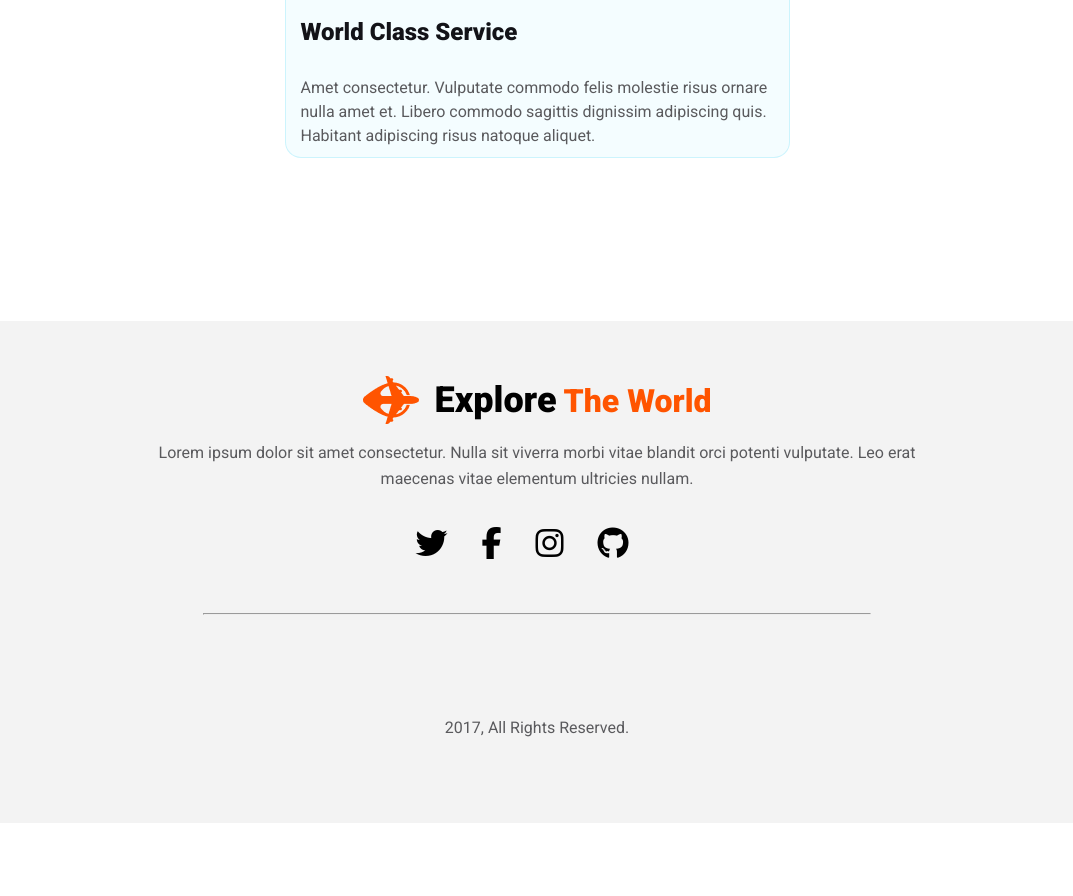
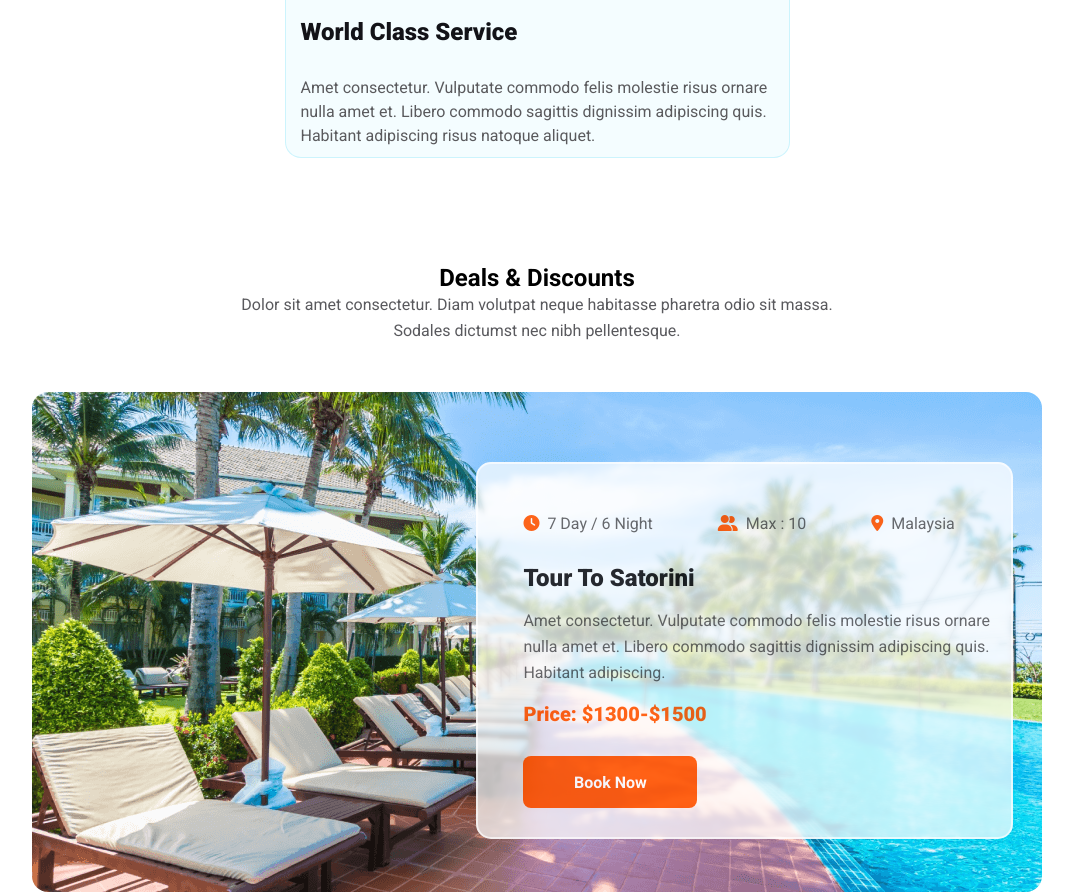
Before and after one commit to nayemkhan1999/Explore-The-World-Travel-Ture, a plain HTML site: page index.html in a window 1280 px wide. Shown: the part 3318-4214 px from the top of the page, without its empty margins (103-1176 px from the left). Before the commit the page ends 4141 px from the top, so only its background shows below. Drawn offline with Linux system fonts and the light colour scheme.

Commit message:
Optional Section Starts hare and responsive

```diff
--- a/index.html
+++ b/index.html
@@ -23,10 +23,11 @@
       <section class="section-one">
         <nav class="nav-bar">
           <div class="logo">
-            <img src="Images/Group 40071 (2).png" alt="" />
+            <img id="nav-logo" src="Images/Group 40071 (2).png" alt="" />
             <h1 class="text-primary">
               <span class="explore-btn">Explore</span> The World
             </h1>
+            <div id="check"><i class="fas fa-bars"></i></div>
           </div>
 
           <div class="menu">
@@ -191,6 +192,48 @@
       </section>
       <!-- Section three Ends hare
       =============================-->
+
+      <!-- Section four Starts hare
+      =============================-->
+      <section class="main-section-four">
+        <h1 class="gallery-heading">Deals & Discounts</h1>
+        <p class="gallery-article">
+          Dolor sit amet consectetur. Diam volutpat neque habitasse pharetra
+          odio sit massa. Sodales dictumst nec nibh pellentesque.
+        </p>
+        <div class="background-img">
+          <div class="book-now">
+            <h6 class="book-now-text">
+              <span class="book-now-icon"
+                ><i class="fa-solid fa-clock"></i></span
+              >7 Day / 6 Night
+            </h6>
+            <h6 class="book-now-text">
+              <span class="book-now-icon"
+                ><i class="fa-solid fa-user-group"></i></span
+              >Max : 10
+            </h6>
+            <h6 class="book-now-text">
+              <span class="book-now-icon"
+                ><i class="fa-solid fa-location-dot"></i></span
+              >Malaysia
+            </h6>
+
+            <div class="book-now2">
+              <h1 class="book-now2-text">Tour To Satorini</h1>
+              <p class="book-now2-article">
+                Amet consectetur. Vulputate commodo felis molestie risus ornare
+                nulla amet et. Libero commodo sagittis dignissim adipiscing
+                quis. Habitant adipiscing.
+              </p>
+              <p class="book-now2-price">Price: $1300-$1500</p>
+              <button class="common-btn">Book Now</button>
+            </div>
+          </div>
+        </div>
+      </section>
+      <!-- Section four Ends hare
+      =============================-->
     </main>
     <footer>
       <div class="footer-div">
--- a/style/resposive.css
+++ b/style/resposive.css
@@ -1,11 +1,32 @@
 @media screen and (max-width: 590px) {
-  .nav-bar,
-  .logo,
-  .menu,
   .content,
   .button-section {
     flex-direction: column;
     gap: 20px;
+  }
+
+  .menu {
+    display: none;
+  }
+  #check {
+    font-size: 2.5rem;
+    color: #ff5400;
+    line-height: 80px;
+    margin-left: auto;
+    cursor: pointer;
+    visibility: visible;
+  }
+  .logo {
+    display: flex;
+    width: 100%;
+    gap: 10px;
+  }
+  .logo h1,
+  .explore-btn {
+    font-size: 1.5rem;
+  }
+  #nav-logo {
+    min-width: 18px;
   }
   .section-one,
   .section-tow {
--- a/style/style.css
+++ b/style/style.css
@@ -49,6 +49,9 @@
   font-weight: 800;
 }
 
+#check {
+  visibility: hidden;
+}
 .menu {
   display: flex;
   align-items: center;
@@ -337,6 +340,80 @@ ul li {
   margin-left: 15px;
 }
 
+/* Section Four Starts hare
+=============================*/
+.main-section-four {
+  max-width: 100%;
+  min-height: auto;
+  padding: 53px 135px;
+  margin: 0px auto;
+}
+
+.background-img {
+  background-image: url("../Images/Group\ 39.png");
+  object-fit: cover;
+  border-radius: 16px;
+  background-position: center;
+  width: 100%;
+  height: 500px;
+  background-size: cover;
+  background-repeat: no-repeat;
+  position: relative;
+}
+.book-now {
+  position: absolute;
+  top: 14%;
+  left: 44%;
+  width: 537px;
+  height: 377px;
+  border: 2px solid #fff;
+  background: rgba(255, 255, 255, 0.8);
+  backdrop-filter: blur(2.5px);
+  opacity: 0.9;
+  border-radius: 15px;
+  display: flex;
+  justify-content: flex-start;
+  gap: 20px;
+  padding-top: 50px;
+}
+
+.book-now-text {
+  color: #5a5a5d;
+  font-size: 16px;
+  font-weight: 400;
+}
+.book-now .book-now-text {
+  margin-left: 45px;
+}
+.book-now-icon {
+  color: #ff5400;
+  margin-right: 8px;
+}
+
+.book-now2 {
+  position: absolute;
+  margin-left: 45px;
+}
+.book-now2-text {
+  color: #131318;
+  font-size: 24px;
+  font-weight: 800;
+  margin-top: 50px;
+  margin-bottom: 16px;
+}
+.book-now2-article {
+  color: #5a5a5d;
+  font-size: 16px;
+  font-weight: 400;
+  line-height: 26px;
+  margin-bottom: 16px;
+}
+.book-now2-price {
+  color: #ff5400;
+  font-size: 20px;
+  font-weight: 800;
+  margin-bottom: 30px;
+}
 /* Footer section Starts Hare
 ============================*/
 footer {
```
Also changed, not shown: icon/Frame.svg (added).
